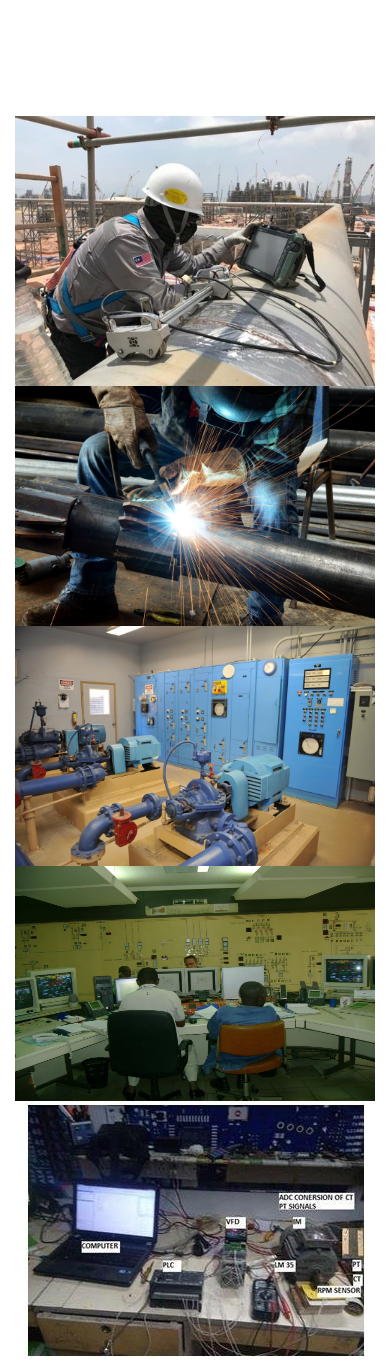
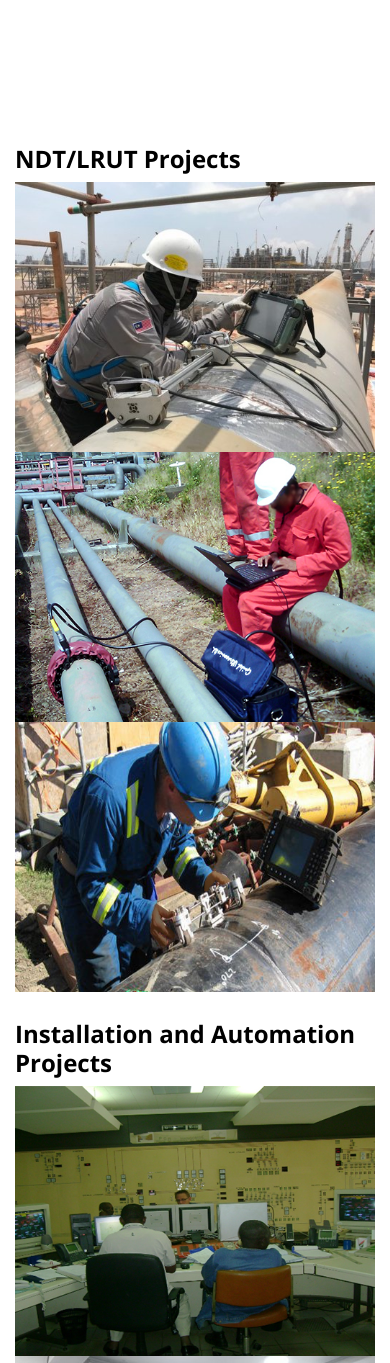
Before and after one commit to MelfordD/encender, a Django app: page /projects/ in a window 390 px wide. Shown: the part 558-1921 px from the top of the page. Run offline with Django 3.2, Linux system fonts and the light colour scheme; some libraries are stand-ins or nearby versions; some web fonts are replaced; grey boxes are pictures that could not be loaded.

Commit message:
Project images modified

```diff
--- a/assets/css/style.css
+++ b/assets/css/style.css
@@ -93,6 +93,10 @@ header img{
 	width: 10%;
 	height: 10%;
 	margin-left: 10px;
+}
+
+header nav .l-text{
+	position: center;
 }
 
 @media (max-width: 991px) {
--- a/templates/base.html
+++ b/templates/base.html
@@ -96,7 +96,7 @@
           <div class="col-md-3">
             <img src="{% static 'img/logo.png' %}" style="width:30px; height:30px;">
 			<a href="{% url 'home' %}"  style="margin-left:5px; font-size:15px; color:black;">Encender Nigeria Limited</a>
-			<p style="margin-top:5px; margin-bottom:10px; color:black; font-size:13px;">
+			<p style="margin-top:5px; margin-bottom:10px; color:black; font-size:12px;">
 				<a href=""><b> Terms of Use | </a></b><a href=""><b> Privacy Policy | </a></b><a href=""><b> Webmail </a></b>
 			</p>
           </div>
--- a/templates/index.html
+++ b/templates/index.html
@@ -107,13 +107,13 @@
           <div class="col-md-4 element-animate">
             <a href="#}" class="link-thumbnail">
               <span class="ion-plus icon"></span>
-              <img src="{% static 'img/p6.jpeg' %}" alt="Image placeholder" class="img-fluid">
+              <img src="{% static 'img/work_thumb_1.jpg' %}" alt="Image placeholder" class="img-fluid">
             </a>
           </div>
           <div class="col-md-4 element-animate">
             <a href="#" class="link-thumbnail">
               <span class="ion-plus icon"></span>
-              <img src="{% static 'img/p2.jpg' %}" alt="Image placeholder" class="img-fluid">
+              <img src="{% static 'img/p3i.png' %}" alt="Image placeholder" class="img-fluid">
             </a>
           </div>
           <div class="col-md-4 element-animate">
--- a/templates/projects.html
+++ b/templates/projects.html
@@ -17,6 +17,7 @@
 
     <section class="section abb">
 		<div class="container">
+			<h4><b><br>NDT/LRUT Projects<br></b></h4>
 			<div class="row no-gutters">
 				<div class="col-md-4 element-animate">
 					<a href="" class="link-thumbnail">
@@ -28,28 +29,60 @@
 				<div class="col-md-4 element-animate">
 					<a href="" class="link-thumbnail">
 						<span class="ion-plus icon"></span>
-					<img src="{% static 'img/p1.jpg' %}" alt="Image placeholder" class="img-fluid">
+						<img src="{% static 'img/a2i.jpg' %}" alt="Image placeholder" class="img-fluid">
 					</a>
 				</div>
 
 				<div class="col-md-4 element-animate">
 					<a href="" class="link-thumbnail">
 						<span class="ion-plus icon"></span>
-					<img src="{% static 'img/p2.jpg' %}" alt="Image placeholder" class="img-fluid">
+						<img src="{% static 'img/a4i.jpg' %}" alt="Image placeholder" class="img-fluid">
+					</a>
+				</div>
+			</div>
+		</div>
+
+		<div class="container">
+			<h4><b><br>Installation and Automation Projects<br></b></h4>
+			<div class="row no-gutters">
+				<div class="col-md-4 element-animate">
+					<a href="" class="link-thumbnail">
+						<span class="ion-plus icon"></span>
+						<img src="{% static 'img/p3i.png' %}" alt="Image placeholder" class="img-fluid">
 					</a>
 				</div>
 
 				<div class="col-md-4 element-animate">
 					<a href="" class="link-thumbnail">
 						<span class="ion-plus icon"></span>
-					<img src="{% static 'img/p3.png' %}" alt="Image placeholder" class="img-fluid">
+						<img src="{% static 'img/e2i.jpg' %}" alt="Image placeholder" class="img-fluid">
 					</a>
 				</div>
 
 				<div class="col-md-4 element-animate">
 					<a href="" class="link-thumbnail">
 						<span class="ion-plus icon"></span>
-					<img src="{% static 'img/p4.png' %}" alt="Image placeholder" class="img-fluid">
+						<img src="{% static 'img/t2i.jpg' %}" alt="Image placeholder" class="img-fluid">
+					</a>
+				</div>
+			</div>
+		</div>
+
+
+		<div class="container">
+			<h4><b><br>Crane Maintenance Projects<br></b></h4>
+			<div class="row no-gutters">
+				<div class="col-md-4 element-animate">
+					<a href="" class="link-thumbnail">
+						<span class="ion-plus icon"></span>
+						<img src="{% static 'img/m1i.jpg' %}" alt="Image placeholder" class="img-fluid">
+					</a>
+				</div>
+
+				<div class="col-md-4 element-animate">
+					<a href="" class="link-thumbnail">
+						<span class="ion-plus icon"></span>
+						<img src="{% static 'img/m7i.jpg' %}" alt="Image placeholder" class="img-fluid">
 					</a>
 				</div>
 
@@ -59,51 +92,10 @@
 						<img src="{% static 'img/p5.jpg' %}" alt="Image placeholder" class="img-fluid">
 					</a>
 				</div>
-
-			<div class="col-md-4 element-animate">
-				<a href="" class="link-thumbnail">
-					<span class="ion-plus icon"></span>
-					<img src="{% static 'img/p6.jpeg' %}" alt="Image placeholder" class="img-fluid">
-				</a>
-			</div>
-
-			<div class="col-md-4 element-animate">
-				<a href="" class="link-thumbnail">
-					<span class="ion-plus icon"></span>
-					<img src="{% static 'img/a6.jpg' %}" alt="Image placeholder" class="img-fluid">
-				</a>
-			</div>
-
-			<div class="col-md-4 element-animate">
-				<a href="" class="link-thumbnail">
-					<span class="ion-plus icon"></span>
-					<img src="{% static 'img/a11.jpg' %}" alt="Image placeholder" class="img-fluid">
-				</a>
-			</div>
-
-			<div class="col-md-4 element-animate">
-				<a href="" class="link-thumbnail">
-					<span class="ion-plus icon"></span>
-					<img src="{% static 'img/a9.jpg' %}" alt="Image placeholder" class="img-fluid">
-				</a>
-			</div>
-
-			<div class="col-md-4 element-animate">
-				<a href="" class="link-thumbnail">
-					<span class="ion-plus icon"></span>
-					<img src="{% static 'img/a10.jpg' %}" alt="Image placeholder" class="img-fluid">
-				</a>
-			</div>
-
-			<div class="col-md-4 element-animate">
-				<a href="" class="link-thumbnail">
-					<span class="ion-plus icon"></span>
-					<img src="{% static 'img/a5.jpg' %}" alt="Image placeholder" class="img-fluid">
-				</a>
 			</div>
 
         </div>
-      </div>
+
     </section>
 
 {% endblock %}
--- a/templates/services-single.html
+++ b/templates/services-single.html
@@ -16,10 +16,10 @@
 					<div class="inner-grid">
 						<img src="{% static 'img/m1.jpg' %}" class="gallery-img">
 						<img src="{% static 'img/m2.jpg' %}" class="gallery-img">
-						<img src="{% static 'img/m9.jpg' %}" class="gallery-img">
+						<img src="{% static 'img/m5.jpg' %}" class="gallery-img">
 					</div>
 					<div class="inner-grid">
-						<img src="{% static 'img/m5.jpg' %}" class="gallery-img">
+						<img src="{% static 'img/m9.jpg' %}" class="gallery-img">
 						<img src="{% static 'img/m8.jpg' %}" class="gallery-img">
 						<img src="{% static 'img/m10.jpg' %}" class="gallery-img">
 					</div>
```
Also changed, not shown: assets/img/a2i.jpg (added), assets/img/a4i.jpg (added), assets/img/e2i.jpg (added), assets/img/m1i.jpg (added), assets/img/m7i.jpg (added), assets/img/p3i.png (added), assets/img/t2i.jpg (added). Lines whose indentation alone changed are shown as unchanged.
